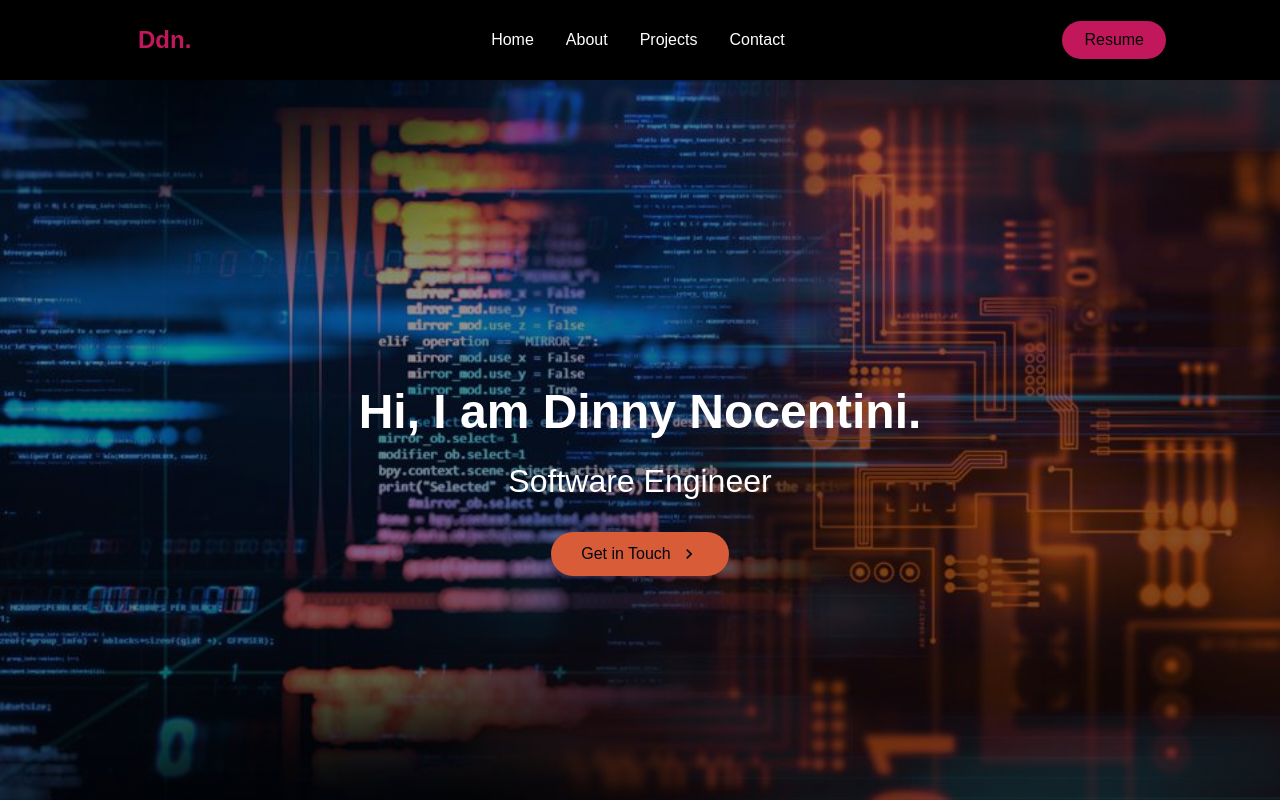
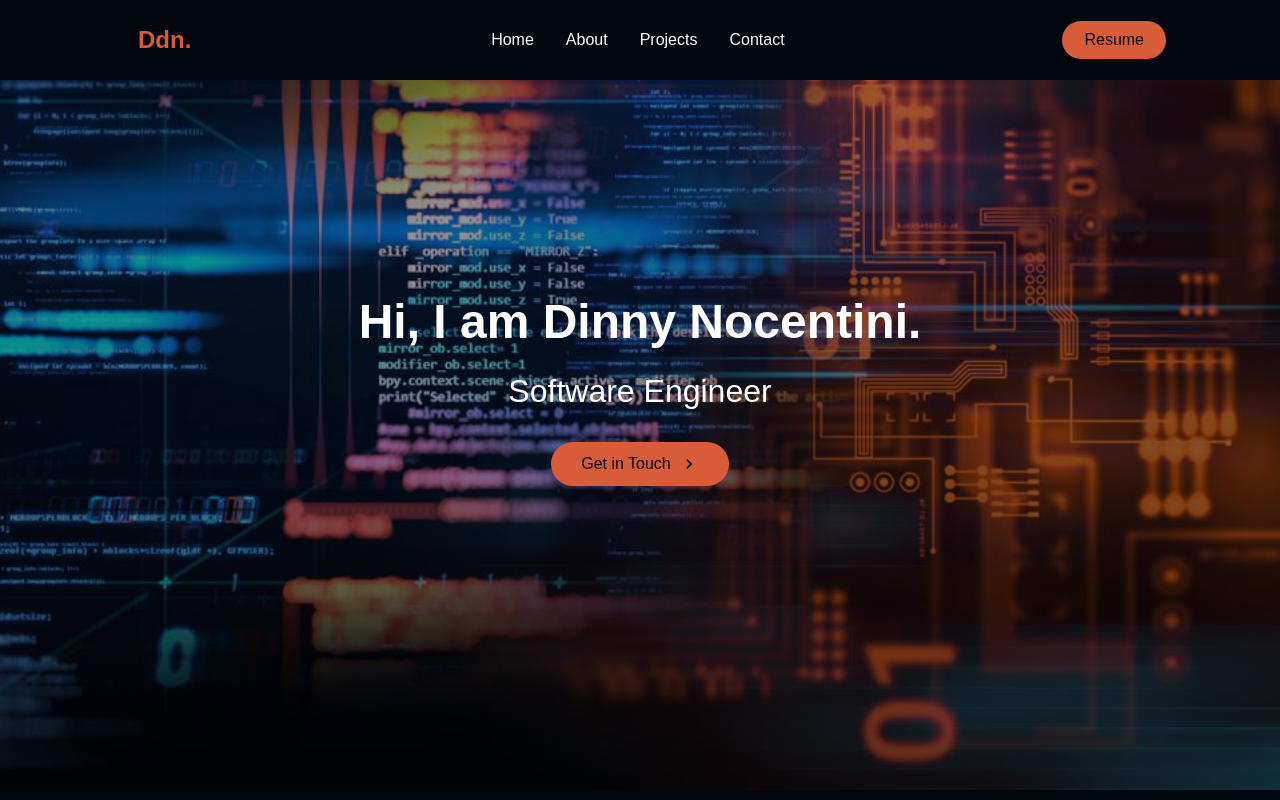
Before and after one commit to dnocentini/portfolio-app, a React (Create React App) app: page / in a window 1280 px wide. Shown: the top 800 px of the page. Built offline with nearby package versions, Linux system fonts and the light colour scheme; a web font is replaced by a local one.

Commit message:
update style/colors on Navbar

```diff
--- a/src/components/Navbar/NavbarElem.js
+++ b/src/components/Navbar/NavbarElem.js
@@ -4,9 +4,9 @@ import { Link as LinkS } from 'react-scroll';
 import styled from 'styled-components';
 
 export const Nav = styled.nav`
-    background: #000;
+    background: #00060e;
     height: 80px;
-    // margin-top: -80px;
+    margin-top: -90px;
     display: flex;
     justify-content: center;
     align-items: center;
@@ -31,7 +31,7 @@ export const NavbarContainer = styled.div`
 `;
 
 export const NavLogo = styled(LinkR)`
-    color: #c2185b;
+    color: #d95c38;
     justify-self: flex-start;
     cursor: pointer;
     font-size: 1.5rem;
@@ -82,8 +82,9 @@ export const NavLink = styled(LinkS)`
     padding: 0 1rem;
     height: 100%;
     cursor: pointer;
+
     &.active {
-    color: #c2185b;
+        border-bottom: 3px solid #d95c38;
     }
 `;
 
@@ -98,10 +99,10 @@ export const NavBtn = styled.nav`
 
 export const NavBtnLink = styled(LinkR)`
     border-radius: 50px;
-    background: #c2185b;
+    background: #d95c38;
     white-space: nowrap;
     padding: 10px 22px;
-    color: #010606;
+    color: #00060e;
     font-size: 16px;
     outline: none;
     border: none;
@@ -112,6 +113,6 @@ export const NavBtnLink = styled(LinkR)`
     &:hover {
         transition: all 0.2s ease-in-out;
         background: #fff;
-        color: #010606;
+        color: #00060e;
     }
 `;
```
